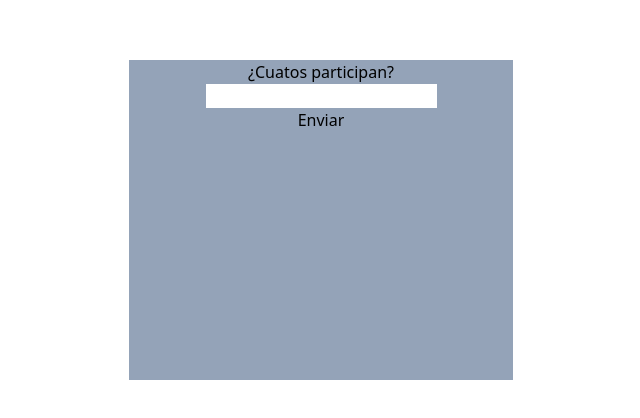
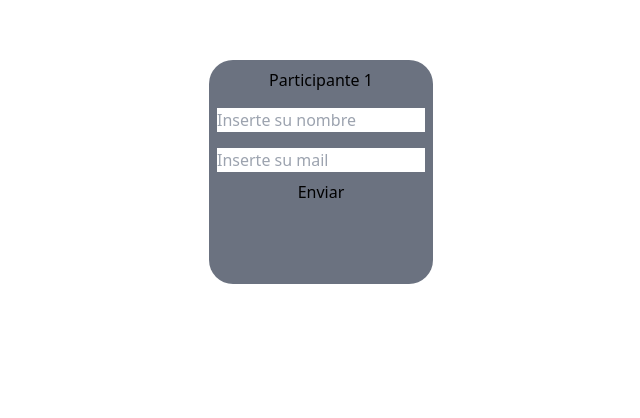
Before and after one commit to GabrielPaparello/InvisibleFriend, a React (Vite) app: page / in a window 1280 px wide. Shown: the part 140-558 px from the top of the page, without its empty margins (319-959 px from the left). Built offline with nearby package versions, Linux system fonts and the light colour scheme.

Commit message:
Starting to work on Players UI

```diff
--- a/src/ModalPrompt.jsx
+++ b/src/ModalPrompt.jsx
@@ -21,14 +21,14 @@ export const ModalPrompt = () => {
       <div className={`flex justify-center items-center}`}>
         <div className={
 
-          `bg-slate-400 w-96 h-80 absolute  transition-all duration-700
+          `bg-slate-400 flex flex-col justify-center w-96 h-80 absolute  transition-all duration-700
         ${ModalOpen ? `top-1/4` : `-top-1/2`}
         ${Submited ? setModalOpen(false) : ``}
 
         `}>
           <form onSubmit={handleSubmit} className="flex flex-col items-center">
-            <label>¿Cuatos participan?</label>
-              <input type="number" name='cantidad' />
+            <label className="text-lg font-medium">¿Cuatos participan?</label>
+              <input className="m-4" type="number" name='cantidad' />
             <input type="submit" value='Enviar'></input>
           </form>
         </div>
--- /dev/null
+++ b/src/Players.jsx
@@ -0,0 +1,19 @@
+
+const Players = () => {
+    const handleSubmit = () => {
+
+    }
+    return (
+      <div className="flex justify-center">
+      <div className="w-56 h-56 rounded-3xl bg-gray-500 absolute  top-1/4">
+                <form onSubmit={handleSubmit} className="text-center flex flex-col">
+                    <label className="inline-block my-2">Participante 1</label>
+                    <textarea className="resize-none m-2" name="" id="" cols="20" rows="1"placeholder="Inserte su nombre"></textarea>
+                    <textarea className="resize-none m-2" id="" cols="20" rows="1" placeholder="Inserte su mail"></textarea>
+                    <input type="submit" value='Enviar' />
+                </form>
+    </div></div>
+  )
+}
+
+export default Players
--- a/src/main.jsx
+++ b/src/main.jsx
@@ -2,9 +2,11 @@ import React from 'react'
 import ReactDOM from 'react-dom/client'
 import { ModalPrompt } from './ModalPrompt'
 import './App.css'
+import Players from './Players'
 
 ReactDOM.createRoot(document.getElementById('root')).render(
   <React.StrictMode>
-    <ModalPrompt />
+    {/* <ModalPrompt /> */}
+    <Players />
   </React.StrictMode>,
 )
```
